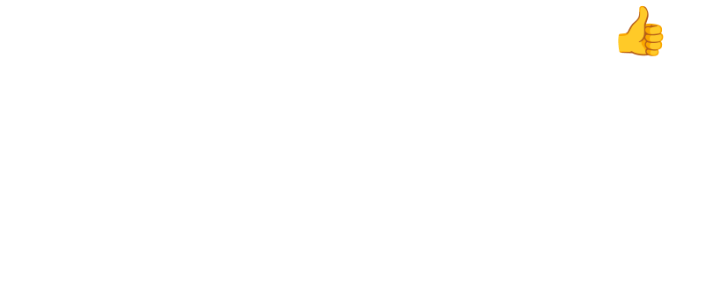
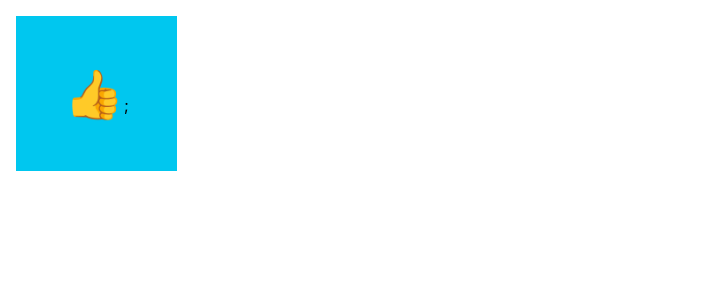
Before and after one commit to jbuyu/emoji-bubble, a React (Create React App) app: page / in a window 1280 px wide. Shown: the top 300 px of the page, without its empty margins (0-711 px from the left). Built offline with nearby package versions, Linux system fonts and the light colour scheme.

Commit message:
styled components for emoji and button, adds list of emojis

```diff
--- a/src/components/Emoji/EmojiBoard.jsx
+++ b/src/components/Emoji/EmojiBoard.jsx
@@ -1,7 +1,37 @@
 import React, { Component } from "react";
 import Emoji from "./Emoji";
+import EmojiButton from "./EmojiButton";
 const EmojiBoard = () => {
-  return <Emoji label="Thumbs Up" symbol="👍" size="3rem" />;
+  const emojis = [
+    {
+      label: "Thumbs Up",
+      symbol: "👍",
+    },
+    {
+      label: "Mind Blown",
+      symbol: "🤕",
+    },
+    {
+      label: "Heart eyes",
+      symbol: "💌",
+    },
+    {
+      label: "Dog",
+      symbol: "🐶",
+    },
+    {
+      label: "shyt",
+      symbol: "💩",
+    },
+  ];
+  return (
+    <EmojiButton
+      onClick={() => handleEmojiClick()}
+      onkeydown={(e) => handleEmojiKeyDown(e)}
+    >
+      <Emoji label="Thumbs Up" symbol="👍" size="3rem" />;
+    </EmojiButton>
+  );
 };
 
 export default EmojiBoard;
--- /dev/null
+++ b/src/components/Emoji/EmojiButton.jsx
@@ -0,0 +1,31 @@
+import React, { Component } from "react";
+
+import styled from "styled-components";
+
+const AriaDiv = ({ className, children, onClick, onKeyDown }) => {
+  return (
+    <div
+      role="button"
+      aria-pressed="false"
+      tabIndex="0"
+      className={className}
+      onClick={onClick}
+      onKeyDown={onKeyDown}
+    >
+      {children}
+    </div>
+  );
+};
+
+const EmojiButton = styled(AriaDiv)`
+  padding: 3rem;
+  margin: 1rem;
+  background-color: #00c7ef;
+  width: fit-content;
+  cursor: pointer;
+  transition: box-shadow 0.3s ease;
+  &:hover {
+    box-shadow: 0px 4px 10px rgba(26, 30, 33, 0.2);
+  }
+`;
+export default EmojiButton;
```
